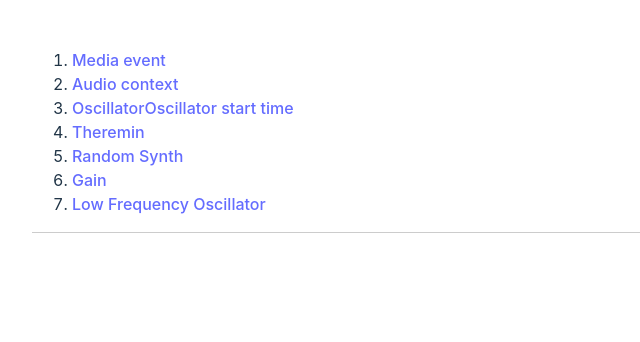
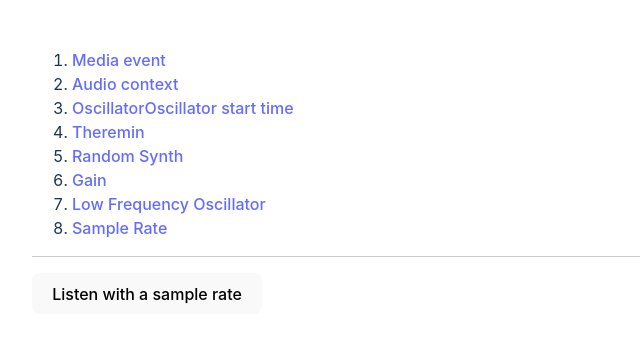
Before and after one commit to gasp/webaudio-vue, a Vue app: page /sample-rate in a window 1280 px wide. Shown: the top 342 px of the page, without its empty margins (0-640 px from the left). Built offline with nearby package versions, Linux system fonts and the light colour scheme.

Commit message:
feat: sample rate

```diff
--- a/src/App.vue
+++ b/src/App.vue
@@ -27,6 +27,9 @@ import { RouterLink } from 'vue-router'
       <li>
         <RouterLink to="/lfo">Low Frequency Oscillator</RouterLink>
       </li>
+      <li>
+        <RouterLink to="/sample-rate">Sample Rate</RouterLink>
+      </li>
     </ol>
 
   </nav>
--- /dev/null
+++ b/src/components/SampleRate.vue
@@ -0,0 +1,19 @@
+<script setup lang="ts">
+let context: null | AudioContext = null
+function create() {
+  context = new AudioContext({ sampleRate: 8000, })
+  console.log('audioContext', context)
+
+  const oscillator = context.createOscillator()
+  // oscillator.frequency.value = 196.2
+  oscillator.connect(context.destination)
+  oscillator.start()
+}
+</script>
+
+<template>
+
+  <button @click="create">Listen with a sample rate</button>
+</template>
+
+<style scoped></style>
--- a/src/router.ts
+++ b/src/router.ts
@@ -9,6 +9,7 @@ import Theremin from './components/Theremin.vue'
 import RandomSynth from './components/RandomSynth.vue'
 import Gain from './components/Gain.vue'
 import LowFrequencyOscillator from './components/LowFrequencyOscillator.vue'
+import SampleRate from './components/SampleRate.vue'
 
 const routes = [
   { path: '/', component: Home },
@@ -20,6 +21,7 @@ const routes = [
   { path: '/random-synth', component: RandomSynth },
   { path: '/gain', component: Gain },
   { path: '/lfo', component: LowFrequencyOscillator },
+  { path: '/sample-rate', component: SampleRate },
 ]
 
 const router = createRouter({
```
